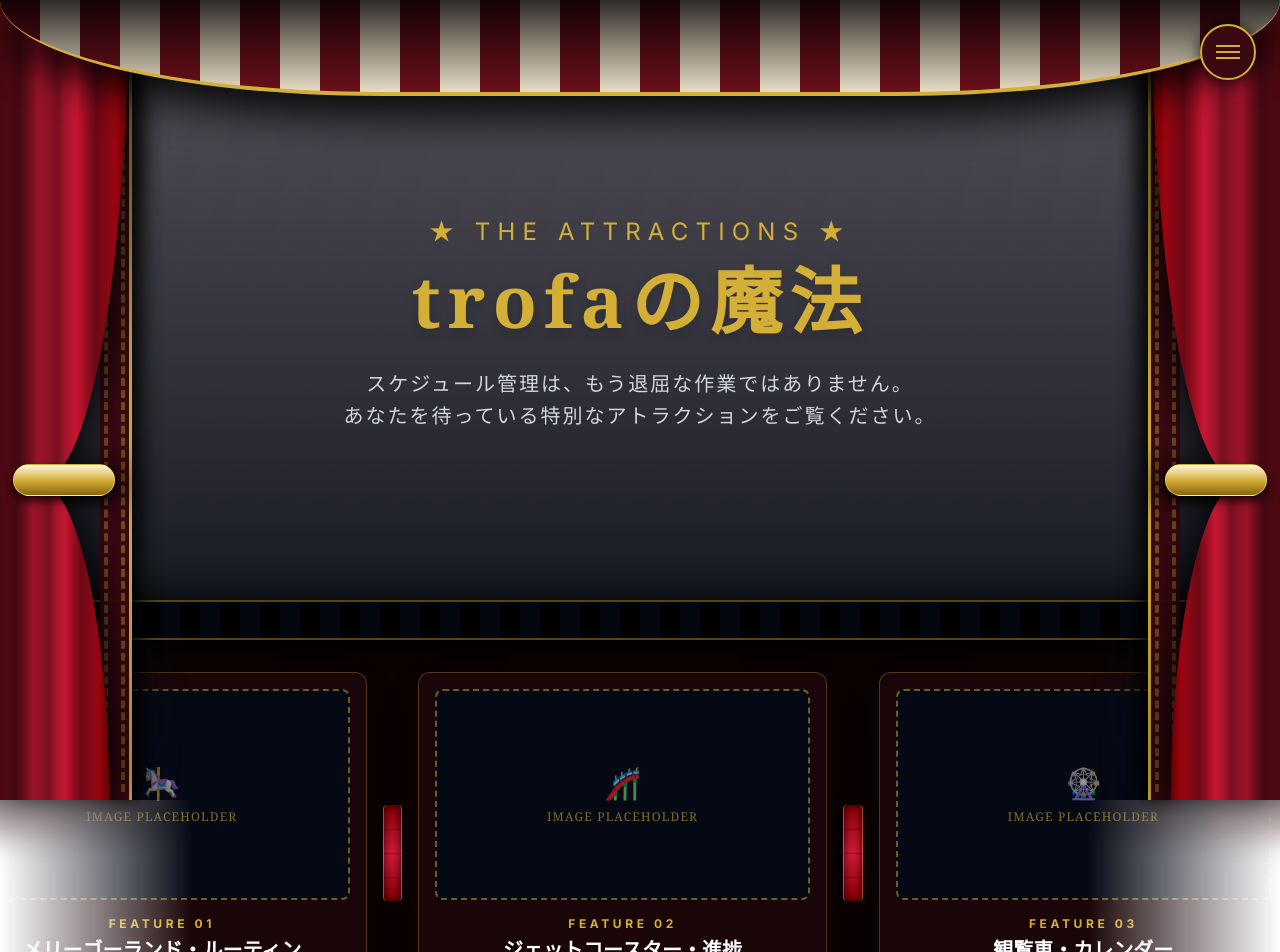
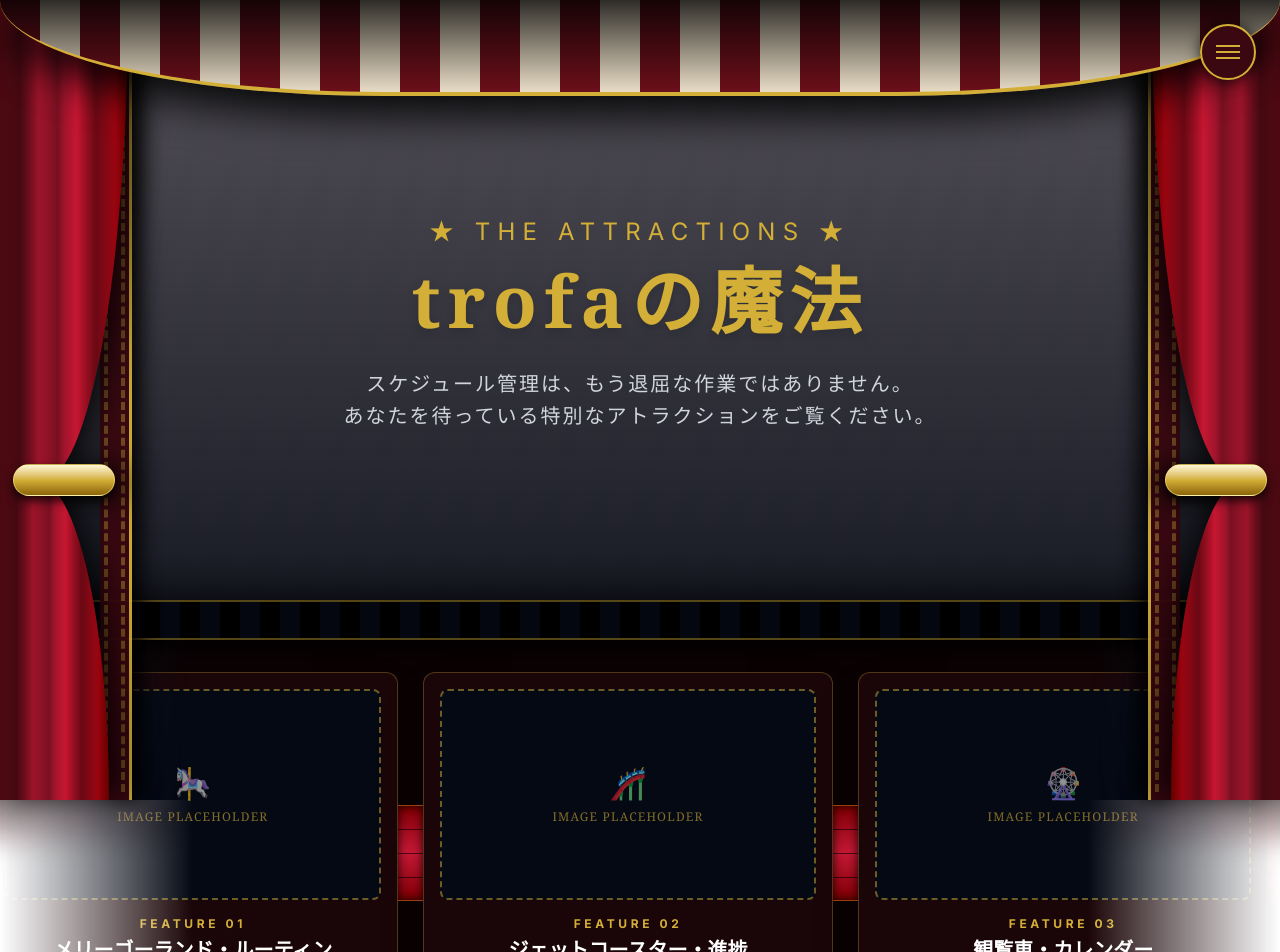
Before and after one commit to komatsuna047/trofa, a Next.js app: page /trofa in a window 1280 px wide. Shown: the top 952 px of the page. Built offline with nearby package versions, Linux system fonts and the light colour scheme.

Commit message:
jib# Please enter the commit message for your changes. Lines starting

```diff
--- a/src/app/trofa/page.tsx
+++ b/src/app/trofa/page.tsx
@@ -32,7 +32,6 @@
     }
   ];
 
-  // 無限ループ用に配列を長めに拡張
   const extendedFeatures = [...features, ...features, ...features, ...features, ...features, ...features];
 
   useEffect(() => {
@@ -44,12 +43,12 @@
     const startAutoPlay = () => {
       intervalId = setInterval(() => {
         if (carousel) {
-          // 子要素（カード1枚分＋余白）の幅を取得して、正確に1コマ分スクロールする
+          // 隙間をなくしたため、カード＋連結テープの合計幅がそのまま1コマ分になります
           const firstItem = carousel.children[0] as HTMLElement;
           const itemWidth = firstItem ? firstItem.offsetWidth : 300;
           carousel.scrollBy({ left: itemWidth, behavior: 'smooth' });
         }
-      }, 3500); // テンポよく3.5秒に変更
+      }, 3500);
     };
 
     startAutoPlay();
@@ -90,8 +89,6 @@
       {/* =========================================
           外装：上のテントと両端の装飾（画面に固定）
       ========================================= */}
-
-      {/* 上部の天幕装飾 */}
       <div
         className="fixed top-0 left-0 w-full h-16 md:h-24 z-[60] shadow-[0_20px_40px_rgba(0,0,0,0.9)] border-b-4 border-[#d4af37] pointer-events-none"
         style={{
@@ -102,7 +99,6 @@
         <div className="absolute inset-0 bg-gradient-to-b from-black/80 to-transparent rounded-[inherit]"></div>
       </div>
 
-      {/* --- 左側の舞台幕とテープ --- */}
       <div className="fixed top-0 left-0 h-full w-16 md:w-32 z-[55] pointer-events-none flex flex-col filter drop-shadow-[10px_0_15px_rgba(0,0,0,0.8)]">
         <div className="flex-grow-[6] w-full bg-gradient-to-r from-[#4a0810] via-[#d71b3b] to-[#8b0000] relative overflow-hidden" style={{ borderBottomRightRadius: '100% 150%' }}>
           <div className="absolute inset-0 bg-[repeating-linear-gradient(90deg,transparent_0%,rgba(0,0,0,0.4)_15%,transparent_30%)] mix-blend-multiply"></div>
@@ -116,7 +112,6 @@
         <div className="w-full mx-1 h-full border-x-[2px] md:border-x-[4px] border-dashed border-[#d4af37]/40"></div>
       </div>
 
-      {/* --- 右側の舞台幕とテープ --- */}
       <div className="fixed top-0 right-0 h-full w-16 md:w-32 z-[55] pointer-events-none flex flex-col filter drop-shadow-[-10px_0_15px_rgba(0,0,0,0.8)]">
         <div className="flex-grow-[6] w-full bg-gradient-to-l from-[#4a0810] via-[#d71b3b] to-[#8b0000] relative overflow-hidden" style={{ borderBottomLeftRadius: '100% 150%' }}>
           <div className="absolute inset-0 bg-[repeating-linear-gradient(270deg,transparent_0%,rgba(0,0,0,0.4)_15%,transparent_30%)] mix-blend-multiply"></div>
@@ -153,14 +148,13 @@
           <div className="absolute inset-0 opacity-80" style={{ backgroundImage: 'repeating-linear-gradient(90deg, #050914 0px, #050914 20px, transparent 20px, transparent 40px)' }}></div>
         </div>
 
-        {/* 横スクロール・コマコンテナ (マスクを追加して両端をフェードアウト) */}
+        {/* 横スクロール・コマコンテナ */}
         <div
           ref={carouselRef}
           onScroll={handleScroll}
           className="w-full flex items-center overflow-x-auto snap-x snap-mandatory py-8 relative bg-[#0a0203] [&::-webkit-scrollbar]:hidden [-ms-overflow-style:none] [scrollbar-width:none] px-[20vw] md:px-[30vw]"
           style={{
             scrollBehavior: 'smooth',
-            // 🌟 ここがポイント：CSSマスクで両端を黒から透明へグラデーションにしてフェードアウトさせる
             WebkitMaskImage: 'linear-gradient(to right, transparent 0%, black 15%, black 85%, transparent 100%)',
             maskImage: 'linear-gradient(to right, transparent 0%, black 15%, black 85%, transparent 100%)'
           }}
@@ -168,8 +162,8 @@
           {extendedFeatures.map((f, i) => (
             <div key={i} className="flex-shrink-0 snap-center flex items-center">
 
-              {/* 🌟 カード本体のサイズを小さく調整 (w-[65vw] md:w-[32vw]) */}
-              <div className="w-[65vw] md:w-[32vw] max-w-md bg-[#1a0508] border border-[#d4af37]/30 rounded-xl shadow-2xl flex flex-col p-4 mx-2 relative group">
+              {/* 🌟 カード本体（隙間マージンmx-2を削除） */}
+              <div className="w-[65vw] md:w-[32vw] max-w-md bg-[#1a0508] border border-[#d4af37]/30 rounded-xl shadow-2xl flex flex-col p-4 relative group z-10">
 
                 {/* 📸 画像プレースホルダー */}
                 <div className="w-full aspect-video bg-[#050914] rounded-lg flex items-center justify-center border-2 border-dashed border-[#d4af37]/50 relative overflow-hidden cursor-pointer">
@@ -188,12 +182,12 @@
                 </div>
               </div>
 
-              {/* 🌟 赤いテープ（少し細く調整） */}
+              {/* 🌟 赤い連結テープ（隙間マージンを削除し、枠線は上下のみに） */}
               {i !== extendedFeatures.length - 1 && (
-                <div className="w-[3vw] md:w-[1.5vw] h-16 md:h-24 bg-gradient-to-b from-[#8b0000] via-[#d71b3b] to-[#8b0000] mx-1 md:mx-2 flex flex-col justify-evenly items-center rounded-sm shadow-[inset_0_0_8px_rgba(0,0,0,0.8)] border-x border-[#d4af37]/40 relative">
-                  <div className="w-full h-[1px] bg-black/50"></div>
-                  <div className="w-full h-[1px] bg-black/50"></div>
-                  <div className="w-full h-[1px] bg-black/50"></div>
+                <div className="w-[4vw] md:w-[2vw] h-16 md:h-24 bg-gradient-to-b from-[#8b0000] via-[#d71b3b] to-[#8b0000] flex flex-col justify-evenly items-center shadow-[inset_0_0_10px_rgba(0,0,0,0.8)] border-y border-[#d4af37]/40 relative z-0">
+                  <div className="w-full h-[1px] bg-black/60"></div>
+                  <div className="w-full h-[1px] bg-black/60"></div>
+                  <div className="w-full h-[1px] bg-black/60"></div>
                 </div>
               )}
             </div>
```
